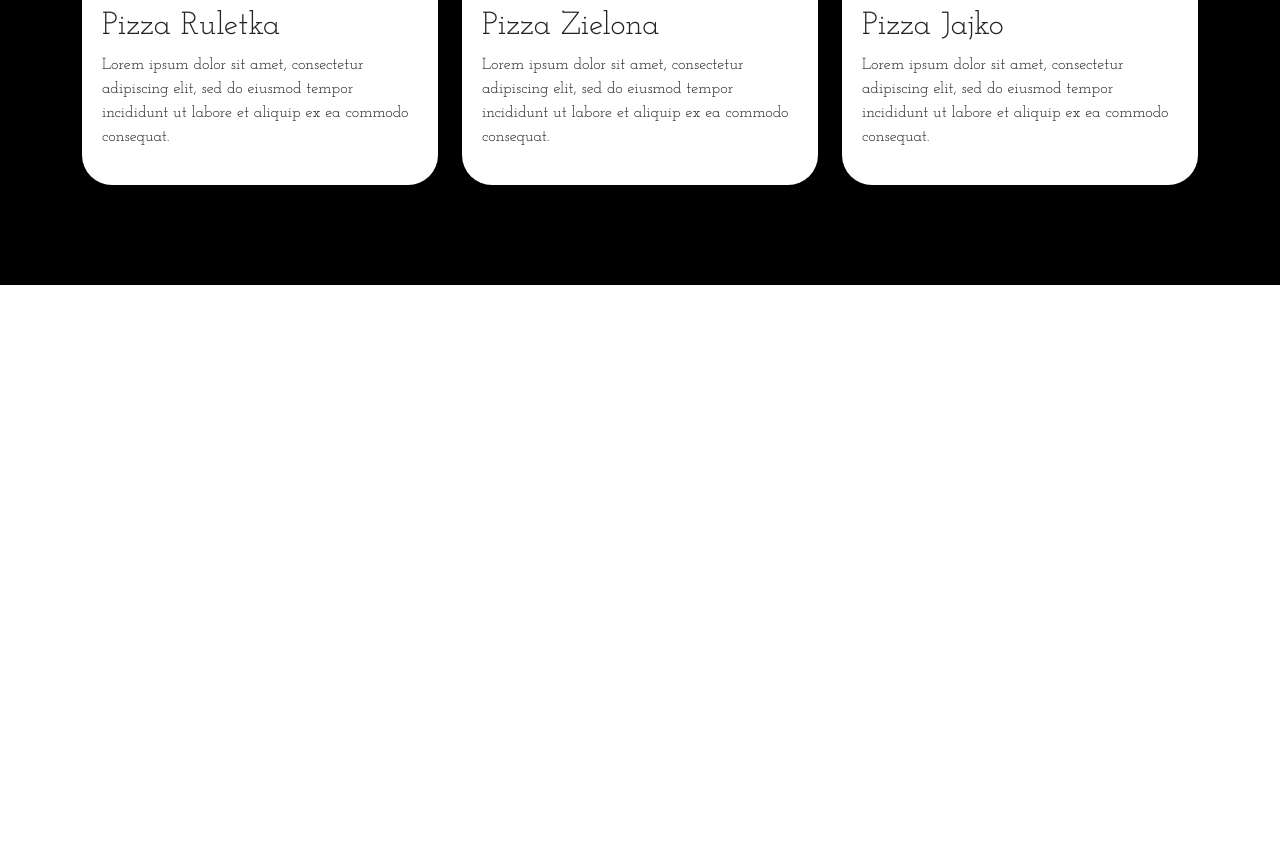
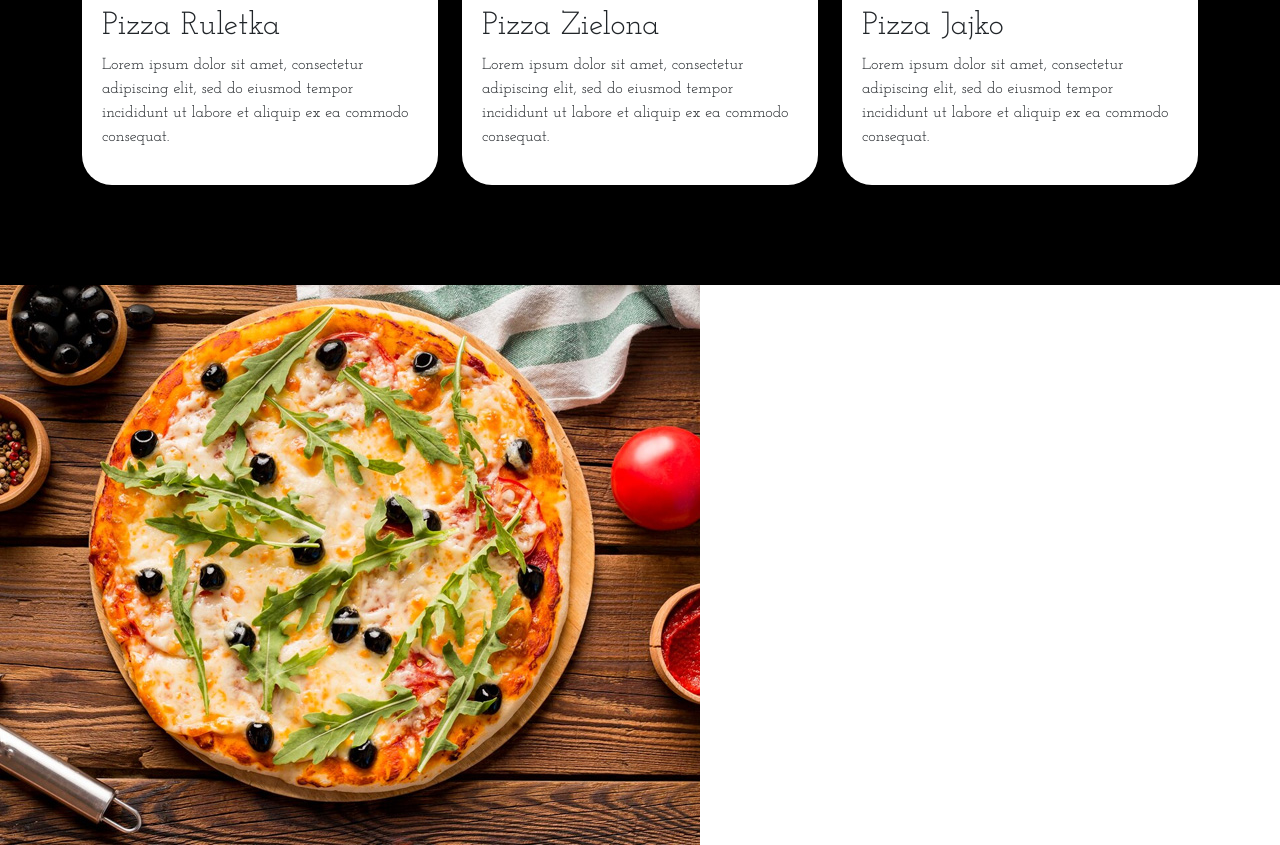
Before and after one commit to WajsiniO/TheWellStackedPizzaWebsite, a plain HTML site: page index.html in a window 1280 px wide. Shown: the part 1211-2056 px from the top of the page. Before the commit the page ends 1496 px from the top, so only its background shows below. Drawn offline with nearby package versions, Linux system fonts and the light colour scheme.

Commit message:
initialization

```diff
--- a/index.html
+++ b/index.html
@@ -78,7 +78,13 @@
 
     </div>
     <!-- Nasza Historia -->
-    <div>
+    <div class="fifth-div">
+        <div class="d-flex justify-content-between mx-auto">
+            <img class="d-block img-fluid" src="src/img/our-history/nice-pizza.png" alt="nice-pizza" />
+            <article>
+
+            </article>
+        </div>
 
     </div>
     <!-- Adres, godziny, kontakt -->
```
Also changed, not shown: src/img/our-history/nice-pizza.png (added).
